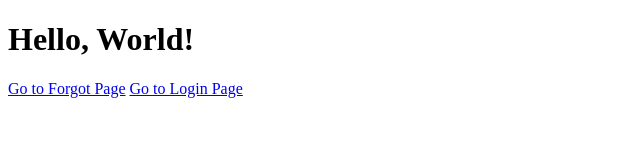
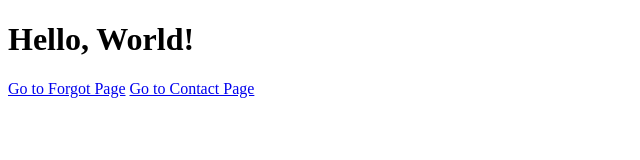
Before and after one commit to shaileshdinde/iot-cloud, a plain HTML site: page index.html in a window 1280 px wide. Shown: the full height of the page, 0-640 px from the left. Drawn offline with Linux system fonts and the light colour scheme.

Commit message:
Update label
Update label

```diff
--- a/index.html
+++ b/index.html
@@ -3,6 +3,6 @@
     <body>
         <h1>Hello, World!</h1>
         <a href="forgot.html">Go to Forgot Page</a>
-        <a href="contact.html">Go to Login Page</a>
+        <a href="contact.html">Go to Contact Page</a>
     </body>
 </html>
```
